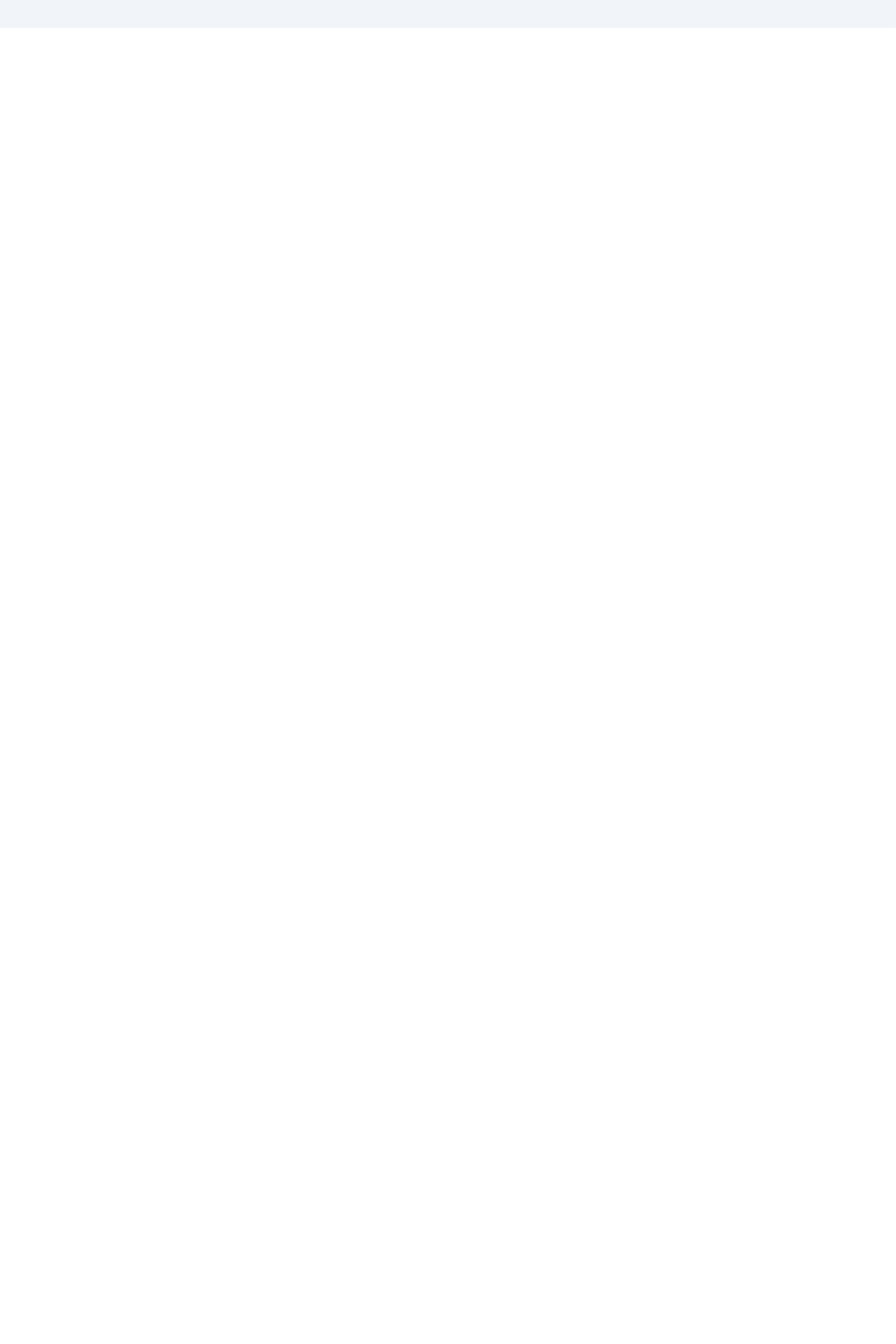
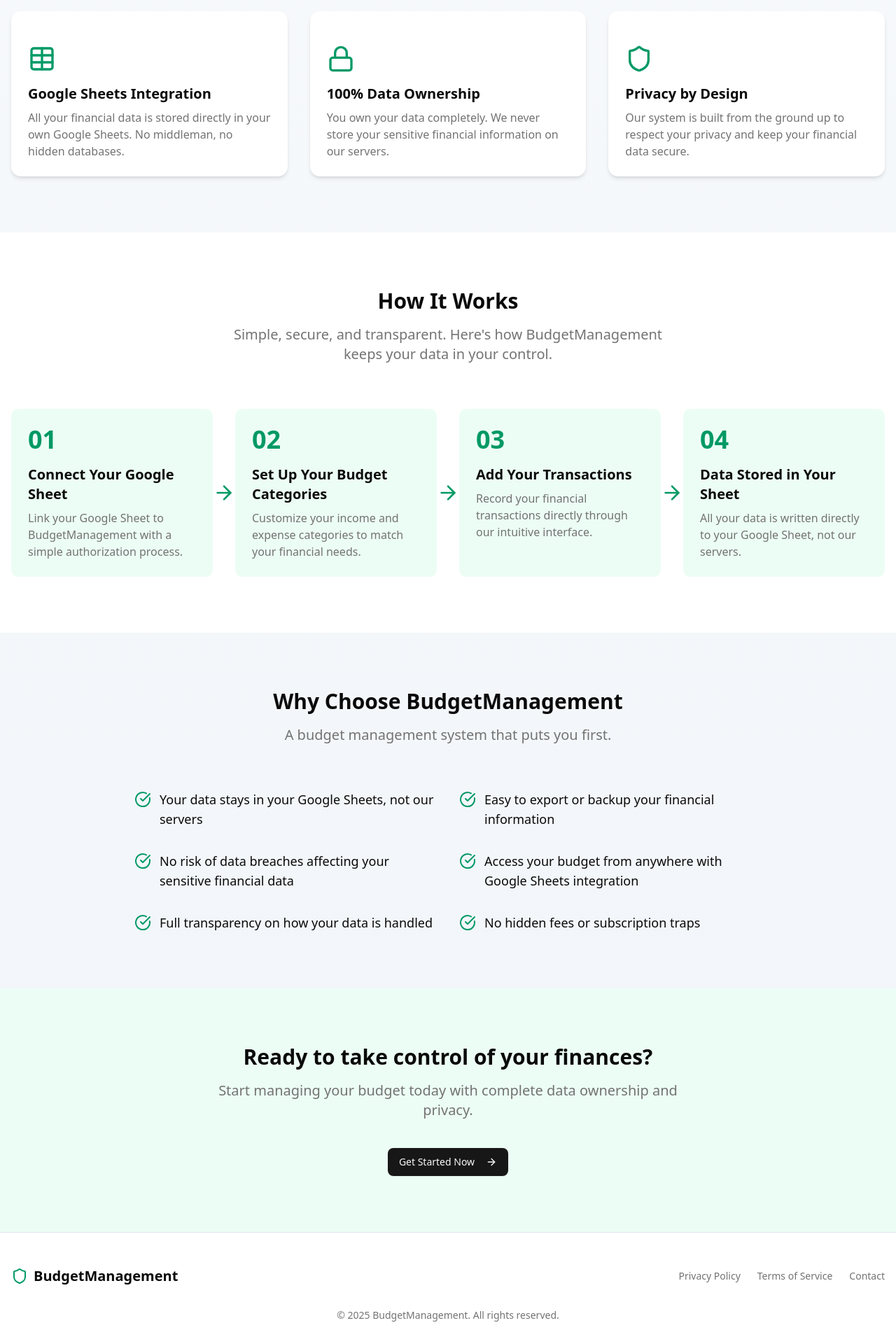
Before and after one commit to AlissonFredo/budget-management, a React (Vite) app: page / in a window 1280 px wide. Before the commit this address had no page. Shown: the part 760-2680 px from the top of the page at 70% size. Before the commit the page ends 800 px from the top, so only its background shows below. Built offline with nearby package versions, Linux system fonts and the light colour scheme.

Commit message:
feat: create Landing Page
- Creates the LandingPage.jsx file

- Sets up the / route to display the page

```diff
--- a/package.json
+++ b/package.json
@@ -1,7 +1,7 @@
 {
   "name": "budget-management",
   "private": true,
-  "version": "1.39.0",
+  "version": "1.40.0",
   "type": "module",
   "scripts": {
     "dev": "vite",
--- a/src/main.jsx
+++ b/src/main.jsx
@@ -2,12 +2,14 @@ import { StrictMode } from "react";
 import { createRoot } from "react-dom/client";
 import Dashboard from "./pages/Dashboard";
 import { BrowserRouter, Route, Routes } from "react-router";
+import LandingPage from "./pages/LandingPage";
 
 createRoot(document.getElementById("root")).render(
   <StrictMode>
     <section className="min-h-screen bg-gradient-to-b from-slate-50 to-slate-100 dark:from-slate-950 dark:to-slate-900">
       <BrowserRouter>
         <Routes>
+          <Route path="/" element={<LandingPage />} />
           <Route path="/dashboard" element={<Dashboard />} />
         </Routes>
       </BrowserRouter>
--- /dev/null
+++ b/src/pages/LandingPage/index.jsx
@@ -0,0 +1,239 @@
+import { Button } from "@/components/ui/button";
+import { ArrowRight, CheckCircle, Lock, Shield, Table } from "lucide-react";
+import { Link } from "react-router";
+import { Card, CardContent } from "@/components/ui/card";
+
+function LandingPage() {
+  return (
+    <div className="min-h-screen bg-gradient-to-b from-slate-50 to-slate-100 dark:from-slate-950 dark:to-slate-900">
+      <header className="container mx-auto py-6 px-4">
+        <nav className="flex items-center justify-between">
+          <div className="flex items-center space-x-2">
+            <Shield className="h-6 w-6 text-emerald-600" />
+            <span className="text-xl font-bold">BudgetManagement</span>
+          </div>
+          <div className="flex items-center space-x-4">
+            <Button asChild>
+              <Link to="#">Get Started</Link>
+            </Button>
+          </div>
+        </nav>
+      </header>
+
+      <section className="container mx-auto py-20 px-4 text-center">
+        <h1 className="text-4xl md:text-6xl font-bold tracking-tight mb-6 max-w-4xl mx-auto">
+          Manage Your Budget with{" "}
+          <span className="text-emerald-600">Complete Data Ownership</span>
+        </h1>
+        <p className="text-xl text-muted-foreground mb-10 max-w-2xl mx-auto">
+          Your financial data stays in your Google Sheets. We never store your
+          sensitive information.
+        </p>
+        <div className="flex flex-col sm:flex-row justify-center gap-4">
+          <Button size="lg" asChild>
+            <Link to="#" className="px-8">
+              Get Started Now
+              <ArrowRight className="ml-2 h-4 w-4" />
+            </Link>
+          </Button>
+        </div>
+
+        {/* <div className="mt-16 rounded-lg overflow-hidden shadow-xl border border-slate-200 dark:border-slate-800">
+          <img
+            src=""
+            alt="BudgetManagement Dashboard"
+            className="w-full"
+          />
+        </div> */}
+      </section>
+
+      <section className="container mx-auto py-20 px-4">
+        <div className="text-center mb-16">
+          <h2 className="text-3xl font-bold mb-4">Your Data, Your Control</h2>
+          <p className="text-xl text-muted-foreground max-w-2xl mx-auto">
+            BudgetManagement is designed with your privacy and data ownership as
+            the top priority.
+          </p>
+        </div>
+
+        <div className="grid md:grid-cols-3 gap-8">
+          <LandingFeatureCard
+            icon={<Table className="h-10 w-10 text-emerald-600" />}
+            title="Google Sheets Integration"
+            description="All your financial data is stored directly in your own Google Sheets. No middleman, no hidden databases."
+          />
+
+          <LandingFeatureCard
+            icon={<Lock className="h-10 w-10 text-emerald-600" />}
+            title="100% Data Ownership"
+            description="You own your data completely. We never store your sensitive financial information on our servers."
+          />
+
+          <LandingFeatureCard
+            icon={<Shield className="h-10 w-10 text-emerald-600" />}
+            title="Privacy by Design"
+            description="Our system is built from the ground up to respect your privacy and keep your financial data secure."
+          />
+        </div>
+      </section>
+
+      <section className="bg-white dark:bg-slate-900 py-20">
+        <div className="container mx-auto px-4">
+          <div className="text-center mb-16">
+            <h2 className="text-3xl font-bold mb-4">How It Works</h2>
+            <p className="text-xl text-muted-foreground max-w-2xl mx-auto">
+              Simple, secure, and transparent. Here's how BudgetManagement keeps
+              your data in your control.
+            </p>
+          </div>
+
+          <LandingHowItWorks />
+        </div>
+      </section>
+
+      <section className="container mx-auto py-20 px-4">
+        <div className="text-center mb-16">
+          <h2 className="text-3xl font-bold mb-4">
+            Why Choose BudgetManagement
+          </h2>
+          <p className="text-xl text-muted-foreground max-w-2xl mx-auto">
+            A budget management system that puts you first.
+          </p>
+        </div>
+
+        <div className="grid md:grid-cols-2 gap-8 max-w-4xl mx-auto">
+          {[
+            "Your data stays in your Google Sheets, not our servers",
+            "Easy to export or backup your financial information",
+            "No risk of data breaches affecting your sensitive financial data",
+            "Access your budget from anywhere with Google Sheets integration",
+            "Full transparency on how your data is handled",
+            "No hidden fees or subscription traps",
+          ].map((benefit, index) => (
+            <div key={index} className="flex items-start space-x-3">
+              <CheckCircle className="h-6 w-6 text-emerald-600 flex-shrink-0 mt-0.5" />
+              <p className="text-lg">{benefit}</p>
+            </div>
+          ))}
+        </div>
+      </section>
+
+      <section className="bg-emerald-50 dark:bg-emerald-950/20 py-20">
+        <div className="container mx-auto px-4 text-center">
+          <h2 className="text-3xl font-bold mb-4">
+            Ready to take control of your finances?
+          </h2>
+          <p className="text-xl text-muted-foreground mb-10 max-w-2xl mx-auto">
+            Start managing your budget today with complete data ownership and
+            privacy.
+          </p>
+          <Button size="lg" asChild>
+            <Link to="#" className="px-8">
+              Get Started Now
+              <ArrowRight className="ml-2 h-4 w-4" />
+            </Link>
+          </Button>
+        </div>
+      </section>
+
+      <footer className="bg-white dark:bg-slate-900 py-12 border-t border-slate-200 dark:border-slate-800">
+        <div className="container mx-auto px-4">
+          <div className="flex flex-col md:flex-row justify-between items-center">
+            <div className="flex items-center space-x-2 mb-4 md:mb-0">
+              <Shield className="h-6 w-6 text-emerald-600" />
+              <span className="text-xl font-bold">BudgetManagement</span>
+            </div>
+            <div className="flex space-x-6">
+              <Link
+                to="#"
+                className="text-sm text-muted-foreground hover:text-foreground"
+              >
+                Privacy Policy
+              </Link>
+              <Link
+                href="#"
+                className="text-sm text-muted-foreground hover:text-foreground"
+              >
+                Terms of Service
+              </Link>
+              <Link
+                to="#"
+                className="text-sm text-muted-foreground hover:text-foreground"
+              >
+                Contact
+              </Link>
+            </div>
+          </div>
+          <div className="mt-8 text-center text-sm text-muted-foreground">
+            © {new Date().getFullYear()} BudgetManagement. All rights reserved.
+          </div>
+        </div>
+      </footer>
+    </div>
+  );
+}
+
+export default LandingPage;
+
+function LandingFeatureCard({ icon, title, description }) {
+  return (
+    <Card className="border-none shadow-md hover:shadow-lg transition-shadow">
+      <CardContent className="pt-6">
+        <div className="mb-4">{icon}</div>
+        <h3 className="text-xl font-bold mb-2">{title}</h3>
+        <p className="text-muted-foreground">{description}</p>
+      </CardContent>
+    </Card>
+  );
+}
+
+function LandingHowItWorks() {
+  const steps = [
+    {
+      number: "01",
+      title: "Connect Your Google Sheet",
+      description:
+        "Link your Google Sheet to BudgetManagement with a simple authorization process.",
+    },
+    {
+      number: "02",
+      title: "Set Up Your Budget Categories",
+      description:
+        "Customize your income and expense categories to match your financial needs.",
+    },
+    {
+      number: "03",
+      title: "Add Your Transactions",
+      description:
+        "Record your financial transactions directly through our intuitive interface.",
+    },
+    {
+      number: "04",
+      title: "Data Stored in Your Sheet",
+      description:
+        "All your data is written directly to your Google Sheet, not our servers.",
+    },
+  ];
+
+  return (
+    <div className="grid md:grid-cols-2 lg:grid-cols-4 gap-8">
+      {steps.map((step, index) => (
+        <div key={index} className="relative">
+          <div className="bg-emerald-50 dark:bg-emerald-950/20 rounded-lg p-6 h-full">
+            <div className="text-4xl font-bold text-emerald-600 mb-4">
+              {step.number}
+            </div>
+            <h3 className="text-xl font-bold mb-2">{step.title}</h3>
+            <p className="text-muted-foreground">{step.description}</p>
+          </div>
+
+          {index < steps.length - 1 && (
+            <div className="hidden lg:block absolute top-1/2 -right-8 transform -translate-y-1/2">
+              <ArrowRight className="h-8 w-8 text-emerald-600" />
+            </div>
+          )}
+        </div>
+      ))}
+    </div>
+  );
+}
```
